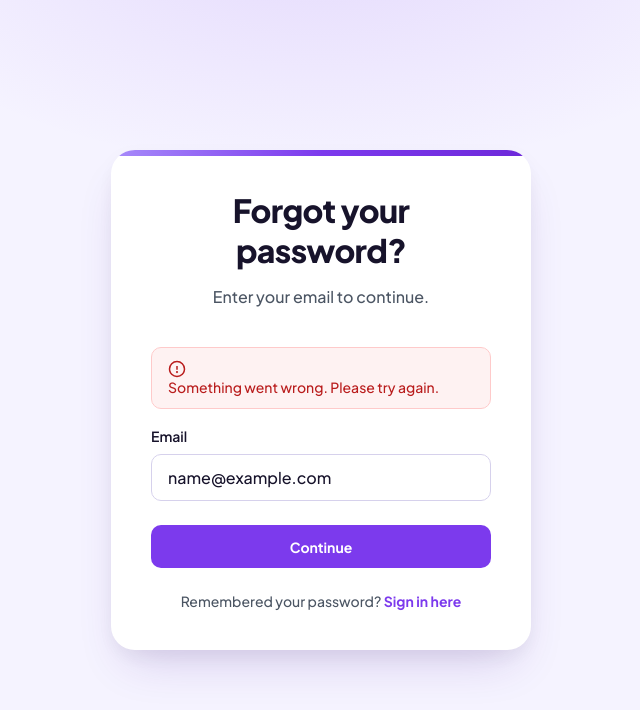
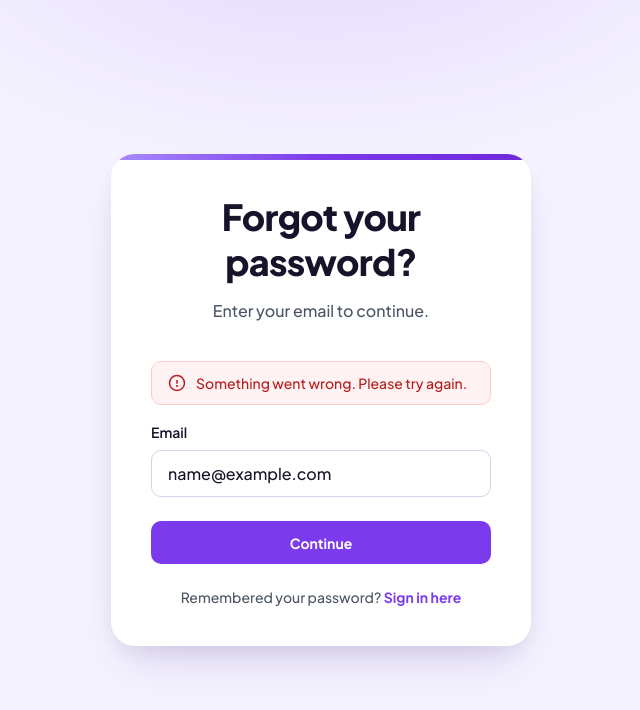
Before and after one commit to james-sed/login-system-grupo, a website: page public/forgot-password.html in a window 1280 px wide. Both pictures are taken after typing "name@example.com" into the empty fields and a click on the button "Continue". Shown: the whole page, without its empty margins (319-959 px from the left). Drawn offline with Linux system fonts and the light colour scheme; no server answers.

Commit message:
Fixed error notification on forgot pass page

```diff
--- a/public/css/forgot-password.css
+++ b/public/css/forgot-password.css
@@ -37,7 +37,7 @@
   --fs-sm: 0.875rem;
   --fs-md: 1rem;
   --fs-lg: 1.125rem;
-  --fs-heading: clamp(1.6rem, 5vw, 2rem);
+  --fs-heading: clamp(1.6rem, 6vw, 2.25rem);
 
   --ease: cubic-bezier(0.22, 1, 0.36, 1);
 }
@@ -97,6 +97,7 @@ body {
   font-weight: 800;
   letter-spacing: -0.02em;
   color: var(--color-text);
+  text-wrap: balance;
 }
 
 .desc {
@@ -109,10 +110,9 @@ body {
 
 .alert {
   display: flex;
-  align-items: center;
-  gap: 0.6rem;
+  align-items: flex-start;
   margin-bottom: var(--space-md);
-  padding: 0.75rem 1rem;
+  padding: var(--space-sm) var(--space-md);
   font-size: var(--fs-sm);
   border-radius: var(--radius-sm);
 }
@@ -129,13 +129,25 @@ body {
   color: #2e7d32;
 }
 
+.alert-row {
+  display: flex;
+  align-items: flex-start;
+  gap: 10px;
+  width: 100%;
+}
+
 .alert-icon {
   display: flex;
   flex-shrink: 0;
+  align-items: center;
+  justify-content: center;
+  width: 18px;
+  height: 18px;
 }
 
 .alert-text {
   line-height: 1.3;
+  overflow-wrap: anywhere;
 }
 
 /* ---------- form ---------- */
--- a/public/forgot-password.html
+++ b/public/forgot-password.html
@@ -22,6 +22,7 @@
       </div>
 
       <div class="alert alert-error" id="errorMsg1" style="display: none">
+        <div class="alert-row">
           <span class="alert-icon">
             <svg width="18" height="18" viewBox="0 0 24 24" fill="none" stroke="currentColor" stroke-width="2">
               <circle cx="12" cy="12" r="10" />
@@ -30,6 +31,7 @@
             </svg>
           </span>
           <span class="alert-text">Email not found.</span>
+        </div>
       </div>
 
       <form id="emailForm" novalidate>
@@ -59,6 +61,7 @@
       </div>
 
       <div class="alert alert-error" id="errorMsg2" style="display: none">
+        <div class="alert-row">
           <span class="alert-icon">
             <svg width="18" height="18" viewBox="0 0 24 24" fill="none" stroke="currentColor" stroke-width="2">
               <circle cx="12" cy="12" r="10" />
@@ -68,8 +71,10 @@
           </span>
           <span class="alert-text">Something went wrong.</span>
         </div>
+      </div>
 
       <div class="alert alert-success" id="successMsg2" style="display: none">
+        <div class="alert-row">
           <span class="alert-icon">
             <svg width="18" height="18" viewBox="0 0 24 24" fill="none" stroke="currentColor" stroke-width="2">
               <circle cx="12" cy="12" r="10" />
@@ -77,6 +82,7 @@
             </svg>
           </span>
           <span class="alert-text">Password reset successfully! Please sign in.</span>
+        </div>
       </div>
 
       <form id="resetForm" novalidate>
```
Lines whose indentation alone changed are shown as unchanged.
